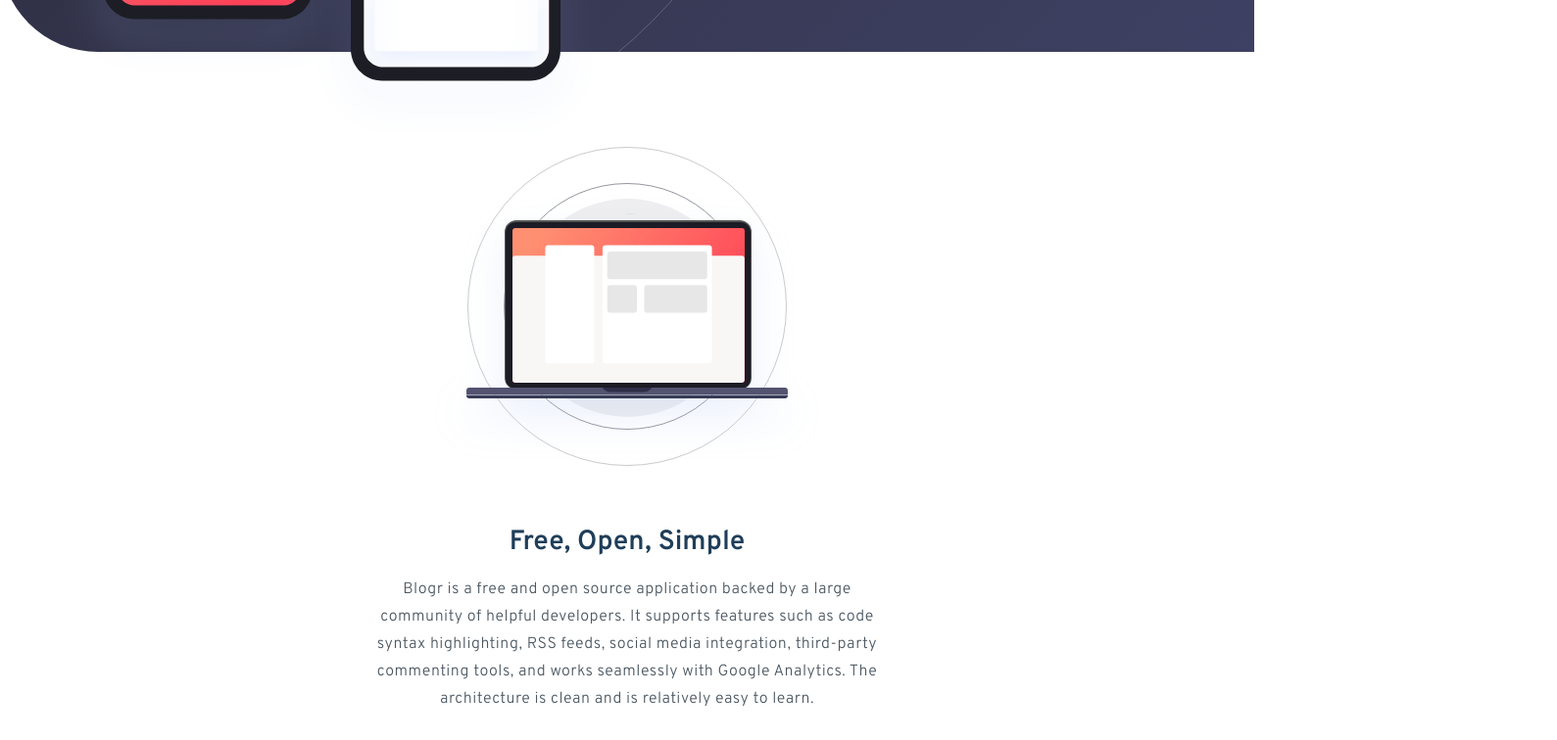
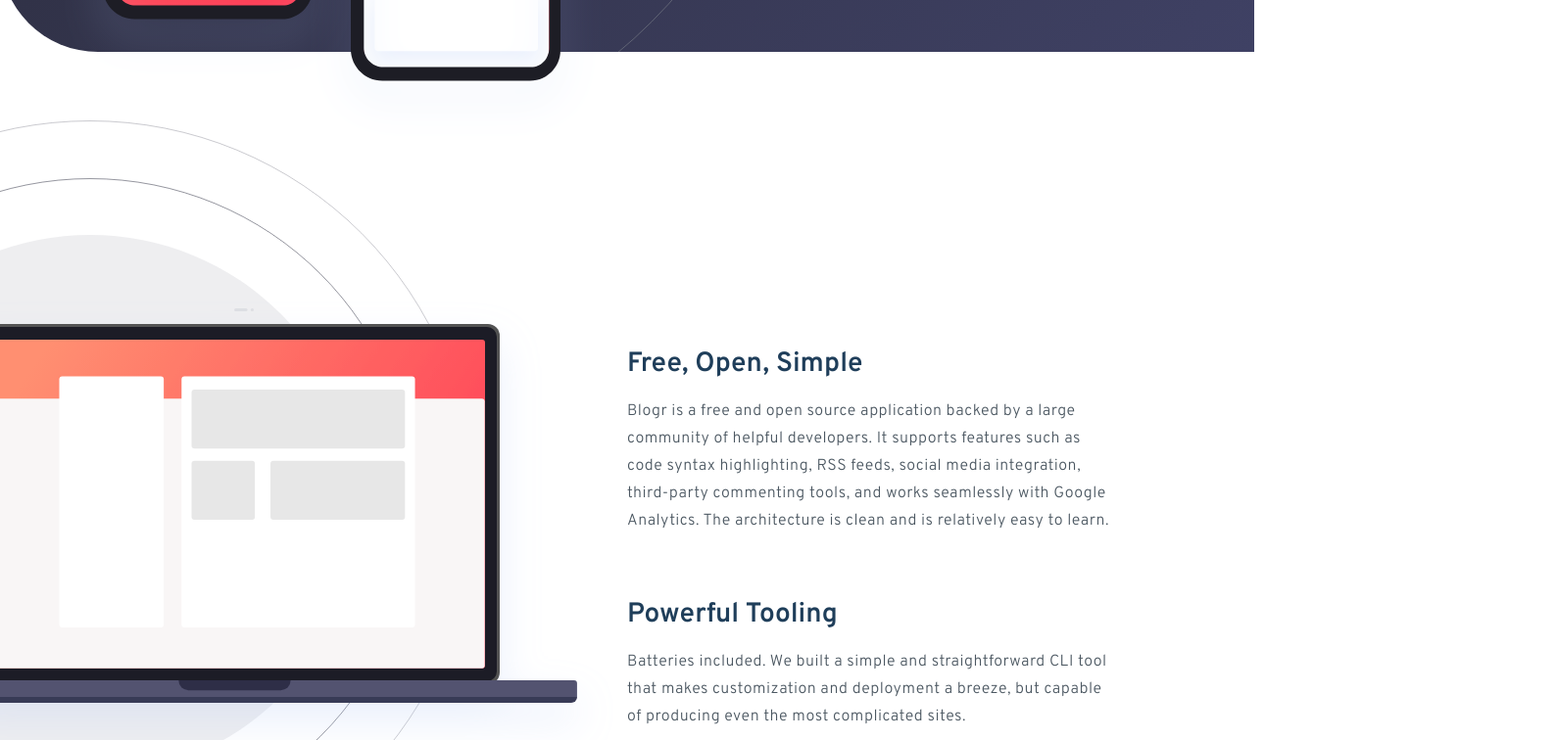
Before and after one commit to tkressma/blogr-landing-page, a React (Create React App) app: page / in a window 1280 px wide. Shown: the part 1960-2716 px from the top of the page at 98% size, 1589 px wide, since content can reach past the window. Built offline with nearby package versions, Linux system fonts and the light colour scheme.

Commit message:
Fix layout for sections

```diff
--- a/src/components/Sections/ArticleInfo.module.css
+++ b/src/components/Sections/ArticleInfo.module.css
@@ -16,3 +16,15 @@
   line-height: 28px;
   letter-spacing: 0.5px;
 }
+
+@media (min-width: 1200px) {
+  .title {
+    margin-top: 4rem;
+  }
+}
+
+@media (min-width: 1700px) {
+  .title {
+    font-size: 2.25rem;
+  }
+}
--- a/src/components/Sections/DesignSection.js
+++ /dev/null
@@ -1,39 +0,0 @@
-import React from "react";
-import { useMediaQuery } from "react-responsive";
-import ArticleInfo from "./ArticleInfo";
-import styles from "./DesignSection.module.css";
-import illustration__desktop from "../../assets/illustration-editor-desktop.svg";
-import illustration__mobile from "../../assets/illustration-editor-mobile.svg";
-const DesignSection = () => {
-  const sectionContent = [
-    {
-      title: "Introducing an extensible editor",
-      info: "Blogr features an exceedingly intuitive interface which lets you focus on one thing: creating content. The editor supports management of multiple blogs and allows easy manipulation of embeds such as images videos, and Markdown. Extensibility with plugins and themes provide easy ways to add functionality or change the looks of a blog.",
-    },
-    {
-      title: "Robust content management",
-      info: "Flexible content management enables users to easily move through posts. Increase the usability of your blog by adding customized categories, sections, format, or flow. With this functionality, you’re in full control.",
-    },
-  ];
-  const isMobile = useMediaQuery({ maxWidth: 1000 });
-
-  return (
-    <section className={styles.section}>
-      <h2 className={styles["section__h2"]}>Designed for the future</h2>
-      <div className={styles["section__img_container"]}>
-        <img
-          className={styles["section__img"]}
-          src={isMobile ? illustration__mobile : illustration__desktop}
-        />
-      </div>
-
-      <article className={styles["section__article"]}>
-        {sectionContent.map((content) => (
-          <ArticleInfo title={content.title} info={content.info} />
-        ))}
-      </article>
-    </section>
-  );
-};
-
-export default DesignSection;
--- a/src/components/Sections/Main.js
+++ b/src/components/Sections/Main.js
@@ -1,14 +1,49 @@
 import React from "react";
-import DesignSection from "./DesignSection";
+import DesignSection from "./Section";
 import InfrastructureSection from "./InfrastructureSection";
-import ToolingSection from "./ToolingSection";
+import editor__desktop from "../../assets/illustration-editor-desktop.svg";
+import editor__mobile from "../../assets/illustration-editor-mobile.svg";
+import laptop__desktop from "../../assets/illustration-laptop-desktop.svg";
+import laptop__mobile from "../../assets/illustration-laptop-mobile.svg";
 
 const Main = () => {
+  const firstSectionContent = [
+    {
+      title: "Introducing an extensible editor",
+      info: "Blogr features an exceedingly intuitive interface which lets you focus on one thing: creating content. The editor supports management of multiple blogs and allows easy manipulation of embeds such as images videos, and Markdown. Extensibility with plugins and themes provide easy ways to add functionality or change the looks of a blog.",
+    },
+    {
+      title: "Robust content management",
+      info: "Flexible content management enables users to easily move through posts. Increase the usability of your blog by adding customized categories, sections, format, or flow. With this functionality, you’re in full control.",
+    },
+  ];
+
+  const lastSectionContent = [
+    {
+      title: "Free, Open, Simple",
+      info: "Blogr is a free and open source application backed by a large community of helpful developers. It supports features such as code syntax highlighting, RSS feeds, social media integration, third-party commenting tools, and works seamlessly with Google Analytics. The architecture is clean and is relatively easy to learn.",
+    },
+    {
+      title: "Powerful Tooling",
+      info: "Batteries included. We built a simple and straightforward CLI tool that makes customization and deployment a breeze, but capable of producing even the most complicated sites.",
+    },
+  ];
+
   return (
     <main>
-      <DesignSection />
+      <DesignSection
+        sectionContent={firstSectionContent}
+        desktopImg={editor__desktop}
+        mobileImg={editor__mobile}
+        lastSection={false}
+      />
       <InfrastructureSection />
-      <ToolingSection />
+      <DesignSection
+        sectionContent={lastSectionContent}
+        desktopImg={laptop__desktop}
+        mobileImg={laptop__mobile}
+        lastSection={true}
+      />
     </main>
   );
 };
--- /dev/null
+++ b/src/components/Sections/Section.js
@@ -0,0 +1,42 @@
+import React from "react";
+import { useMediaQuery } from "react-responsive";
+import classNames from "classnames";
+import ArticleInfo from "./ArticleInfo";
+import styles from "./Section.module.css";
+
+const Section = (props) => {
+  const isMobile = useMediaQuery({ maxWidth: 1000 });
+
+  return (
+    <section className={styles.section}>
+      {!props.lastSection && (
+        <h2 className={styles["section__h2"]}>Designed for the future</h2>
+      )}
+
+      <div
+        className={classNames(
+          styles["section__img_container"],
+          props.lastSection && styles["section__img_container--second"]
+        )}
+      >
+        <img
+          className={styles["section__img"]}
+          src={isMobile ? props.mobileImg : props.desktopImg}
+        />
+      </div>
+
+      <article
+        className={classNames(
+          styles["section__article"],
+          props.lastSection && styles["section__article--second"]
+        )}
+      >
+        {props.sectionContent.map((content) => (
+          <ArticleInfo title={content.title} info={content.info} />
+        ))}
+      </article>
+    </section>
+  );
+};
+
+export default Section;
--- a/src/components/Sections/DesignSection.module.css
+++ b/src/components/Sections/Section.module.css
@@ -14,25 +14,6 @@
   font-size: 1.75rem;
   letter-spacing: -0.84px;
   color: #1f3e5a;
-}
-
-.section__h3 {
-  margin-top: 40px;
-  font-family: "Overpass", sans-serif;
-  font-weight: 600;
-  font-size: 1.75rem;
-  flex-basis: 80%;
-}
-
-.section__info {
-  color: #4c5862;
-  margin-top: 1rem;
-  font-family: "Overpass", sans-serif;
-  font-weight: 400;
-  font-size: 1rem;
-  flex-basis: 90%;
-  line-height: 28px;
-  letter-spacing: 0.5px;
 }
 
 .section__article {
@@ -65,28 +46,31 @@
     grid-area: 1/1/2/3;
   }
 
-  .section__h3 {
-    margin-top: 4rem;
-  }
-
   .section__article {
     grid-area: 2/1/4/2;
     justify-content: left;
     text-align: left;
     align-self: center;
     max-width: 675px;
-    margin-left: 140px;
   }
 
   .section__img_container {
     align-self: center;
     grid-area: 2 / 2 / 4 / 3;
   }
+  .section__article--second {
+    grid-area: 1 / 2 / 4 / 3;
+    margin-left: 0;
+  }
+
+  .section__img_container--second {
+    grid-area: 1 / 1 / 4 / 2;
+  }
 }
 
 @media (min-width: 1200px) {
   .section {
-    overflow: hidden;
+    overflow: visible;
     margin-top: 70px;
     margin-bottom: 57px;
     display: grid;
@@ -95,25 +79,31 @@
     grid-column-gap: 0px;
     grid-row-gap: 0;
     max-width: none;
+    width: 87.2%;
   }
 
   .section__img_container {
     grid-area: 1/2/4/3;
-    margin-right: -50%;
+    margin-right: -70%;
   }
 
   .section__article {
     grid-area: 1/1/4/2;
+  }
+
+  .section__article--second {
+    grid-area: 1 / 2 / 4 / 3;
+  }
+
+  .section__img_container--second {
+    grid-area: 1 / 1 / 4 / 2;
+    margin-left: -132.5%;
   }
 }
 
 @media (min-width: 1700px) {
   .section__h2 {
     font-size: 3rem;
-  }
-
-  .section__h3 {
-    font-size: 2.25rem;
   }
 
   .section__img_container {
--- a/src/components/Sections/ToolingSection.js
+++ /dev/null
@@ -1,33 +0,0 @@
-import React from "react";
-import styles from "./ToolingSection.module.css";
-import illustration__desktop from "../../assets/illustration-laptop-desktop.svg";
-import illustration__mobile from "../../assets/illustration-laptop-mobile.svg";
-import ArticleInfo from "./ArticleInfo";
-
-const ToolingSection = () => {
-  const sectionContent = [
-    {
-      title: "Free, Open, Simple",
-      info: "Blogr is a free and open source application backed by a large community of helpful developers. It supports features such as code syntax highlighting, RSS feeds, social media integration, third-party commenting tools, and works seamlessly with Google Analytics. The architecture is clean and is relatively easy to learn.",
-    },
-    {
-      title: "Powerful Tooling",
-      info: "Batteries included. We built a simple and straightforward CLI tool that makes customization and deployment a breeze, but capable of producing even the most complicated sites.",
-    },
-  ];
-
-  return (
-    <section className={styles.section}>
-      <div className={styles["section__img_container"]}>
-        <img className={styles["section__img"]} src={illustration__mobile} />
-      </div>
-      <article className={styles["section__article"]}>
-        {sectionContent.map((content) => (
-          <ArticleInfo title={content.title} info={content.info} />
-        ))}
-      </article>
-    </section>
-  );
-};
-
-export default ToolingSection;
--- a/src/components/Sections/ToolingSection.module.css
+++ /dev/null
@@ -1,37 +0,0 @@
-.section {
-  width: 100%;
-  margin: 0 auto;
-  margin-top: 80px;
-  text-align: center;
-  color: #1f3e5a;
-  max-width: 600px;
-}
-
-.section__img_container {
-  position: relative;
-}
-
-.section__h3 {
-  margin-top: 40px;
-  font-family: "Overpass", sans-serif;
-  font-weight: 600;
-  font-size: 1.75rem;
-  flex-basis: 80%;
-}
-
-.section__info {
-  color: #4c5862;
-  margin-top: 1rem;
-  font-family: "Overpass", sans-serif;
-  font-weight: 400;
-  font-size: 1rem;
-  flex-basis: 90%;
-  line-height: 28px;
-  letter-spacing: 0.5px;
-}
-
-.section__article {
-  display: flex;
-  flex-wrap: wrap;
-  justify-content: center;
-}
```
